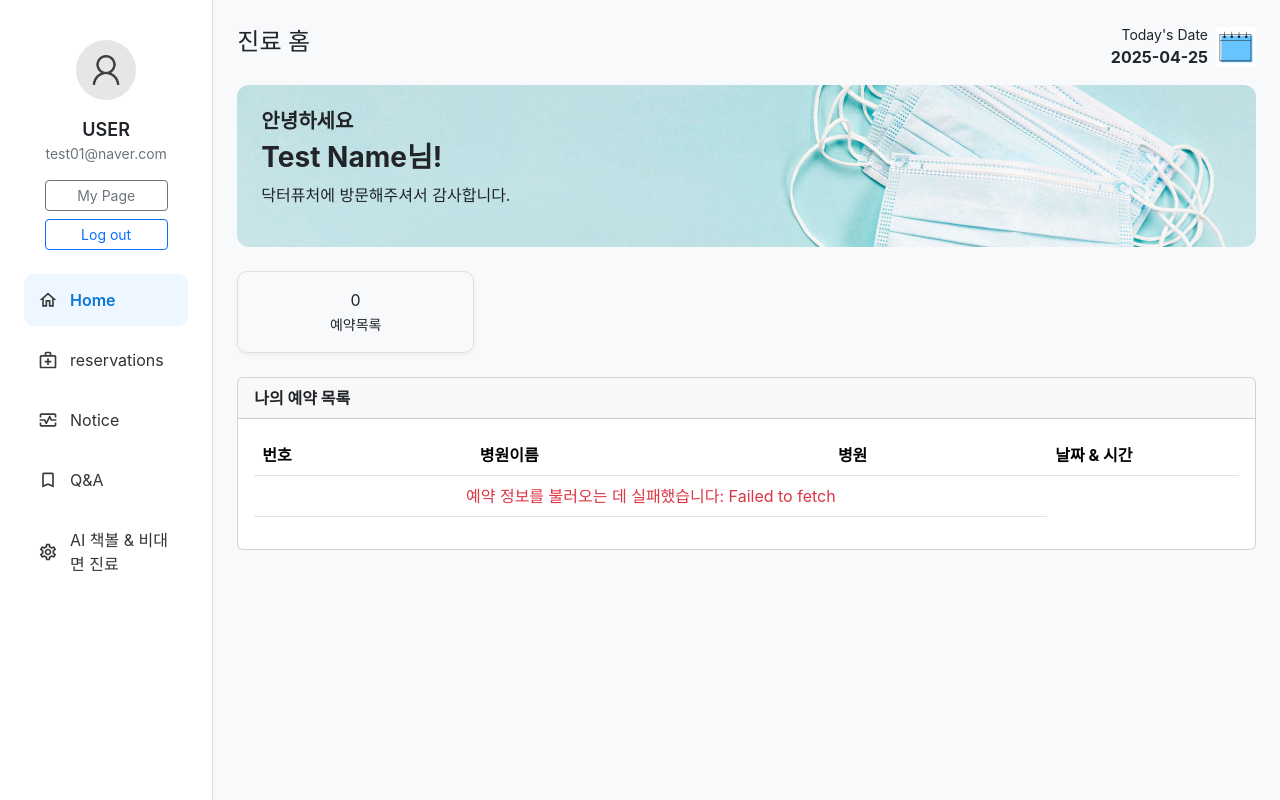
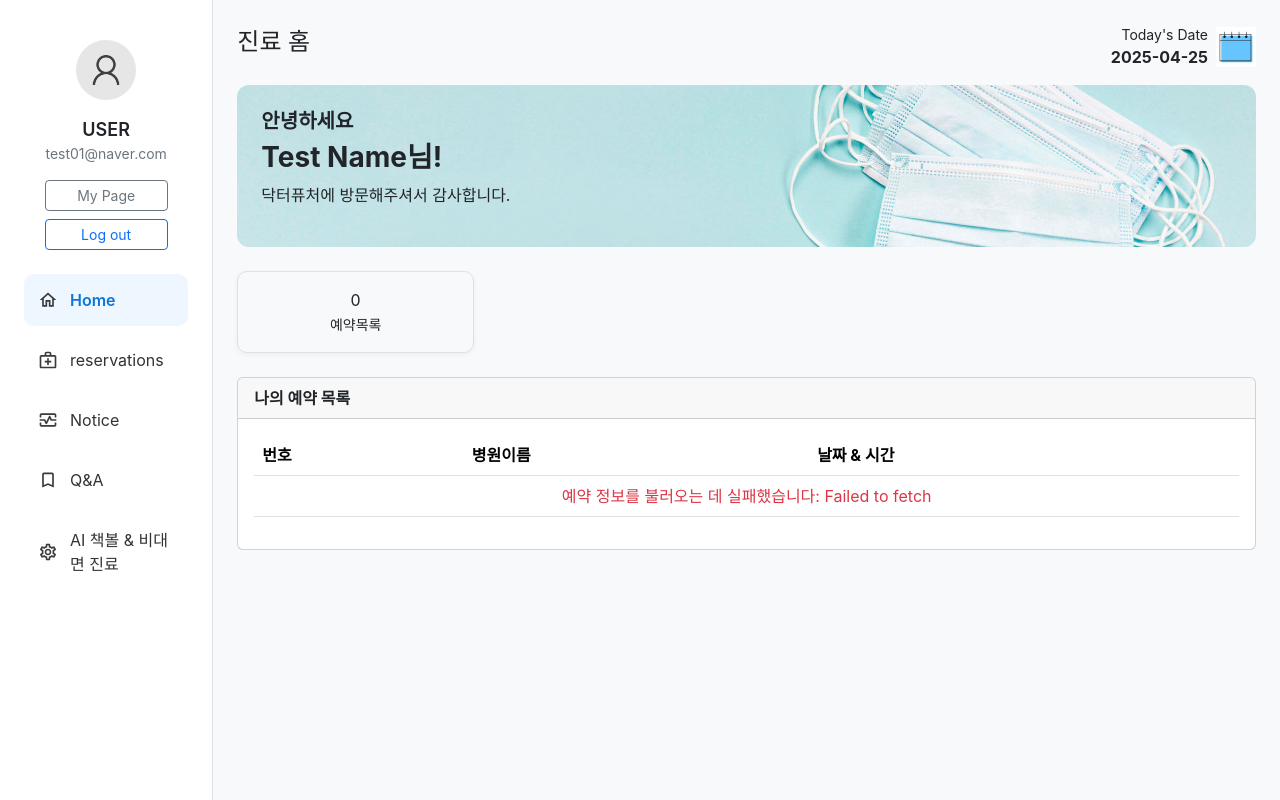
Before and after one commit to Jun2-jun/finally-project, a Flask app: page /dashboard in a window 1280 px wide. Run offline with Flask 3, Linux system fonts and the light colour scheme.

Commit message:
dash2.html

```diff
--- a/templates/dashboard.html
+++ b/templates/dashboard.html
@@ -66,7 +66,6 @@
                 <tr>
                   <th>번호</th>
                   <th>병원이름</th>
-                  <th>병원</th>
                   <th>날짜 & 시간</th>
                 </tr>
               </thead>
```
